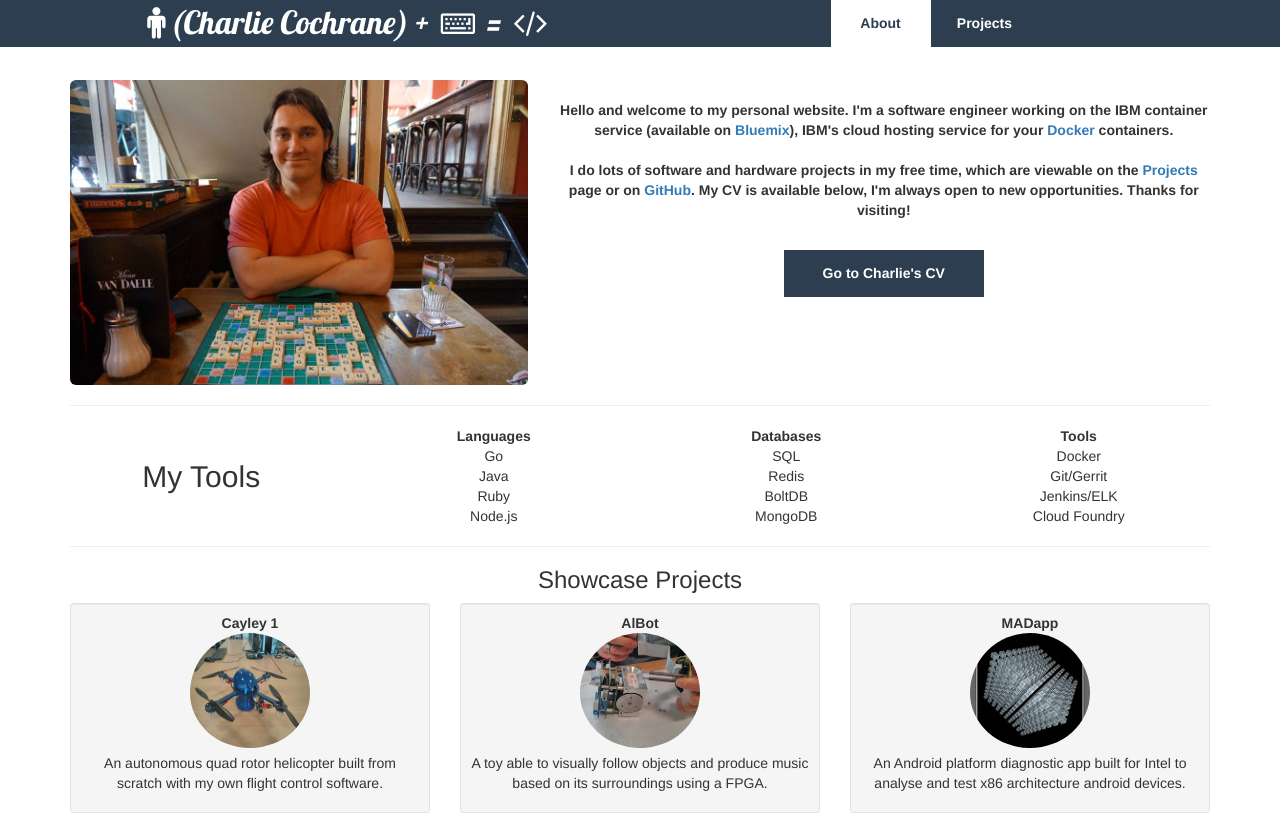
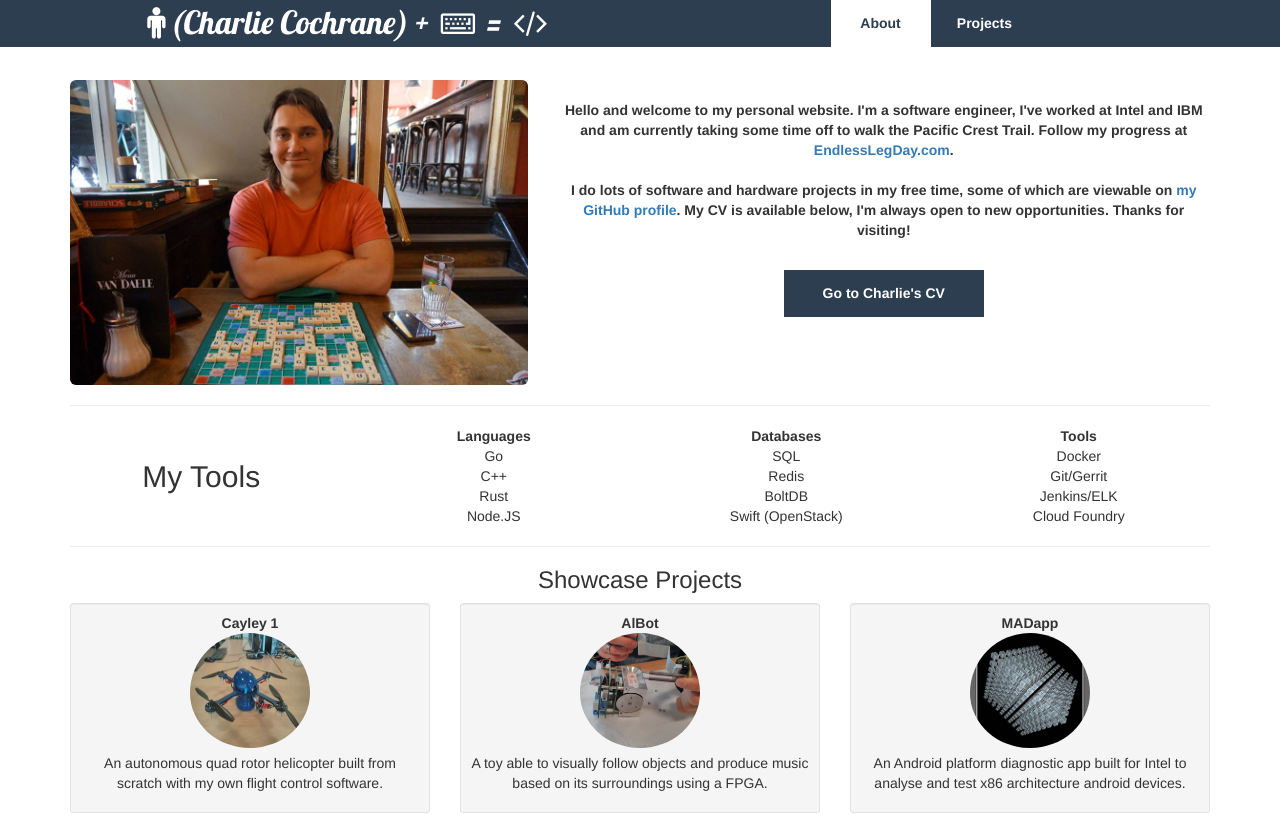
Before and after one commit to Charlesworth/charlesworth.github.io, a plain HTML site: page index.html in a window 1280 px wide. Shown: the top 815 px of the page. Drawn offline with nearby package versions, Linux system fonts and the light colour scheme.

Commit message:
updated bio

```diff
--- a/index.html
+++ b/index.html
@@ -103,19 +103,14 @@
       <div class="col-md-7">
         <br>
         <p class="text-center" style="font-weight: bold;"> Hello and welcome to my personal website.
-        I'm a software engineer working on the IBM container service (available on
-        <a href="http://www.bluemix.net">Bluemix</a>),
-        IBM's cloud hosting service for your
-        <a href="http://www.docker.com">Docker</a>
-        containers.
+        I'm a software engineer, I've worked at Intel and IBM and am currently taking some time off to
+        walk the Pacific Crest Trail. Follow my progress at <a href="http://endlesslegday.com">EndlessLegDay.com</a>.
 
         <br>
         <br>
 
-        I do lots of software and hardware projects in my free time, which are viewable on the
-        <a href="projects.html">Projects</a>
-        page or on
-        <a href="https://github.com/Charlesworth">GitHub</a>.
+        I do lots of software and hardware projects in my free time, some of which are viewable on
+        <a href="https://github.com/Charlesworth">my GitHub profile</a>.
         My CV is available below, I'm always open to new opportunities. Thanks for visiting!</p>
 
         <br>
@@ -146,9 +141,9 @@
 			<div class="col-md-3 col-sm-4 col-xs-4 text-center">
 				<dt>Languages</dt>
 				<dd>Go</dd>
-				<dd>Java</dd>
-				<dd>Ruby</dd>
-				<dd>Node.js</dd>
+        <dd>C++</dd>
+				<dd>Rust</dd>
+				<dd>Node.JS</dd>
 			</div>
 
 			<div class="col-md-3 col-sm-4 col-xs-4 text-center">
@@ -156,7 +151,7 @@
         <dd>SQL</dd>
 				<dd>Redis</dd>
 				<dd>BoltDB</dd>
-				<dd>MongoDB</dd>
+				<dd>Swift (OpenStack)</dd>
 			</div>
 
 			<div class="col-md-3 col-sm-4 col-xs-4 text-center">
```
